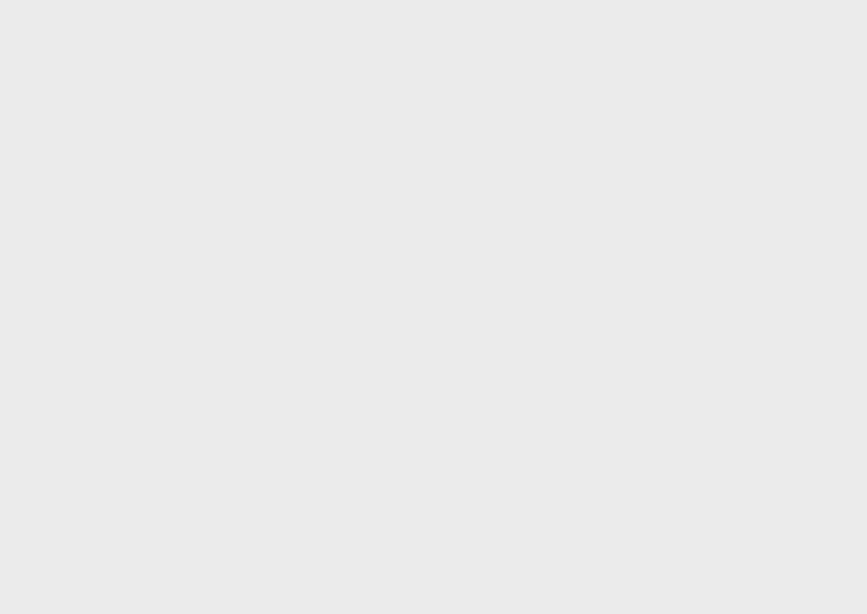
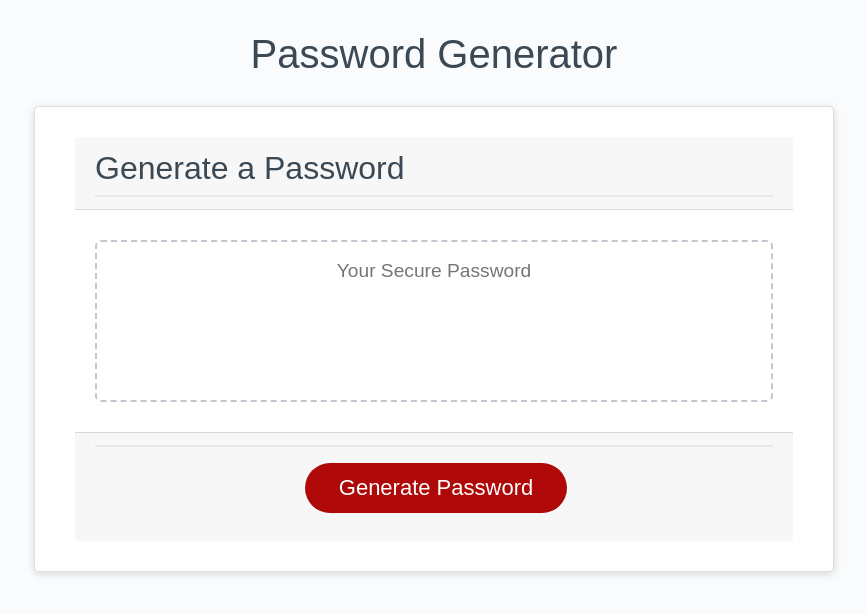
Before and after one commit to AstridSuhartono/bootcamp-homework3, a plain HTML site: page index.html in a window 1280 px wide. Shown: the whole page, without its empty margins (206-1073 px from the left). Drawn offline with nearby package versions, Linux system fonts and the light colour scheme.

Commit message:
add boostraps link into the html file and add possible variables into the javascript file

```diff
--- a/index.html
+++ b/index.html
@@ -3,20 +3,38 @@
     <head>
         <!-- Required meta tags -->
         <meta charset="utf-8">
-    <meta name="viewport" content="width=device-width, initial-scale=1, shrink-to-fit=no">
-
+        <meta name="viewport" content="width=device-width, initial-scale=1">
+        <meta http-equiv="X-UA-Compatible" content="ie=edge" />
+        <title>Password Generator</title>
         <!-- Bootstrap CSS -->
         <link rel="stylesheet" href="https://stackpath.bootstrapcdn.com/bootstrap/4.4.1/css/bootstrap.min.css" integrity="sha384-Vkoo8x4CGsO3+Hhxv8T/Q5PaXtkKtu6ug5TOeNV6gBiFeWPGFN9MuhOf23Q9Ifjh" crossorigin="anonymous">
-
-    <title>Password Generator</title>
+        <!-- Personal CSS -->
+        <link rel="stylesheet" href="style.css" />
     </head>
-
-  <body class="container" style="background-color:rgb(235, 235, 235)">
-
-
+    <body>
+        <div class="wrapper">
+            <header>
+            <h1>Password Generator</h1>
+            </header>
+            <div class="card">
+            <div class="card-header">
+                <h2>Generate a Password</h2>
+            </div>
+            <div class="card-body">
+                <textarea
+                readonly
+                id="password"
+                placeholder="Your Secure Password"
+                aria-label="Generated Password"
+                ></textarea>
+            </div>
+            <div class="card-footer">
+                <button id="generate" class="btn">Generate Password</button>
+            </div>
+            </div>
+        </div>
         <!-- Optional JavaScript -->
         <script type="text/javascript" src="script.js"></script>
-
         <!-- jQuery first, then Popper.js, then Bootstrap JS -->
         <script src="https://code.jquery.com/jquery-3.4.1.slim.min.js" integrity="sha384-J6qa4849blE2+poT4WnyKhv5vZF5SrPo0iEjwBvKU7imGFAV0wwj1yYfoRSJoZ+n" crossorigin="anonymous"></script>
         <script src="https://cdn.jsdelivr.net/npm/popper.js@1.16.0/dist/umd/popper.min.js" integrity="sha384-Q6E9RHvbIyZFJoft+2mJbHaEWldlvI9IOYy5n3zV9zzTtmI3UksdQRVvoxMfooAo" crossorigin="anonymous"></script>
--- a/script.js
+++ b/script.js
@@ -0,0 +1,31 @@
+var clipboard = new Clipboard('.copy')
+var lowercase = "abcdefghijklmnopqrstuvwxyz",
+  uppercase = "ABCDEFGHIJKLMNOPQRSTUVWXYZ",
+  numbers = "0123456789",
+  punctuation = "!@#$%^&*()_+~`|}{[]:;?><,./-=",
+  lowercaseInput = document.getElementById("lowercase"),
+  uppercaseInput = document.getElementById("uppercase"),
+  punctuationInput = document.getElementById("punctuation"),
+  numbersInput = document.getElementById("numbers"),
+  lengthInput = document.getElementById("length"),
+  passwordFeild = document.getElementById("pass-field"),
+  generateButton = document.getElementById("generate"),
+  copyButton = document.getElementById("copy"),
+  plength,
+  userPassword,
+  passwordCharSet;
+
+  // Assignment Code
+var generateBtn = document.querySelector("#generate");
+
+// Write password to the #password input
+function writePassword() {
+  var password = generatePassword();
+  var passwordText = document.querySelector("#password");
+
+  passwordText.value = password;
+
+}
+
+// Add event listener to generate button
+generateBtn.addEventListener("click", writePassword);
--- /dev/null
+++ b/style.css
@@ -0,0 +1,137 @@
+*,
+*::before,
+*::after {
+  box-sizing: border-box;
+}
+
+html,
+body,
+.wrapper {
+  height: 100%;
+  margin: 0;
+  padding: 0;
+}
+
+body {
+  font-family: sans-serif;
+  background-color: #f9fbfd;
+}
+
+.wrapper {
+  padding-top: 30px;
+  padding-left: 20px;
+  padding-right: 20px;
+}
+
+header {
+  text-align: center;
+  padding: 20px;
+  padding-top: 0px;
+  color: hsl(206, 17%, 28%);
+}
+
+.card {
+  background-color: hsl(0, 0%, 100%);
+  border-radius: 5px;
+  border-width: 1px;
+  box-shadow: rgba(0, 0, 0, 0.15) 0px 2px 8px 0px;
+  color: hsl(206, 17%, 28%);
+  font-size: 18px;
+  margin: 0 auto;
+  max-width: 800px;
+  padding: 30px 40px;
+}
+
+.card-header::after {
+  content: " ";
+  display: block;
+  width: 100%;
+  background: #e7e9eb;
+  height: 2px;
+}
+
+.card-body {
+  min-height: 100px;
+}
+
+.card-footer {
+  text-align: center;
+}
+
+.card-footer::before {
+  content: " ";
+  display: block;
+  width: 100%;
+  background: #e7e9eb;
+  height: 2px;
+}
+
+.card-footer::after {
+  content: " ";
+  display: block;
+  clear: both;
+}
+
+.btn {
+  border: none;
+  background-color: hsl(360, 91%, 36%);
+  border-radius: 25px;
+  box-shadow: rgba(0, 0, 0, 0.1) 0px 1px 6px 0px rgba(0, 0, 0, 0.2) 0px 1px 1px
+    0px;
+  color: hsl(0, 0%, 100%);
+  display: inline-block;
+  font-size: 22px;
+  line-height: 22px;
+  margin: 16px 16px 16px 20px;
+  padding: 14px 34px;
+  text-align: center;
+  cursor: pointer;
+}
+
+button[disabled] {
+  cursor: default;
+  background: #c0c7cf;
+}
+
+.float-right {
+  float: right;
+}
+
+#password {
+  -webkit-appearance: none;
+  -moz-appearance: none;
+  appearance: none;
+  border: none;
+  display: block;
+  width: 100%;
+  padding-top: 15px;
+  padding-left: 15px;
+  padding-right: 15px;
+  padding-bottom: 85px;
+  font-size: 1.2rem;
+  text-align: center;
+  margin-top: 10px;
+  margin-bottom: 10px;
+  border: 2px dashed #c0c7cf;
+  border-radius: 6px;
+  resize: none;
+  overflow: hidden;
+}
+
+@media (max-width: 690px) {
+  .btn {
+    font-size: 1rem;
+    margin: 16px 0px 0px 0px;
+    padding: 10px 15px;
+  }
+
+  #password {
+    font-size: 1rem;
+  }
+}
+
+@media (max-width: 500px) {
+  .btn {
+    font-size: 0.8rem;
+  }
+}
```
Lines whose indentation alone changed are shown as unchanged.
